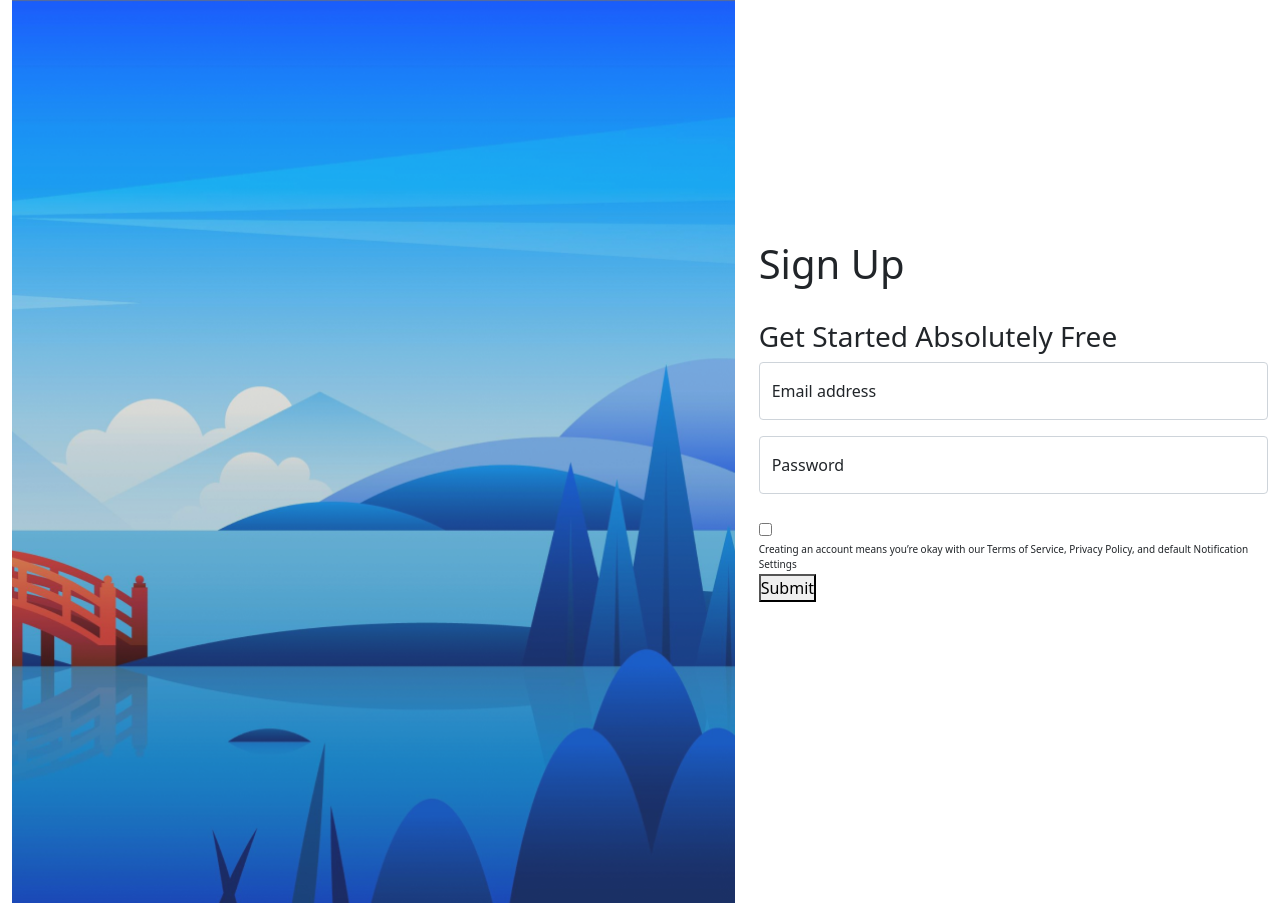
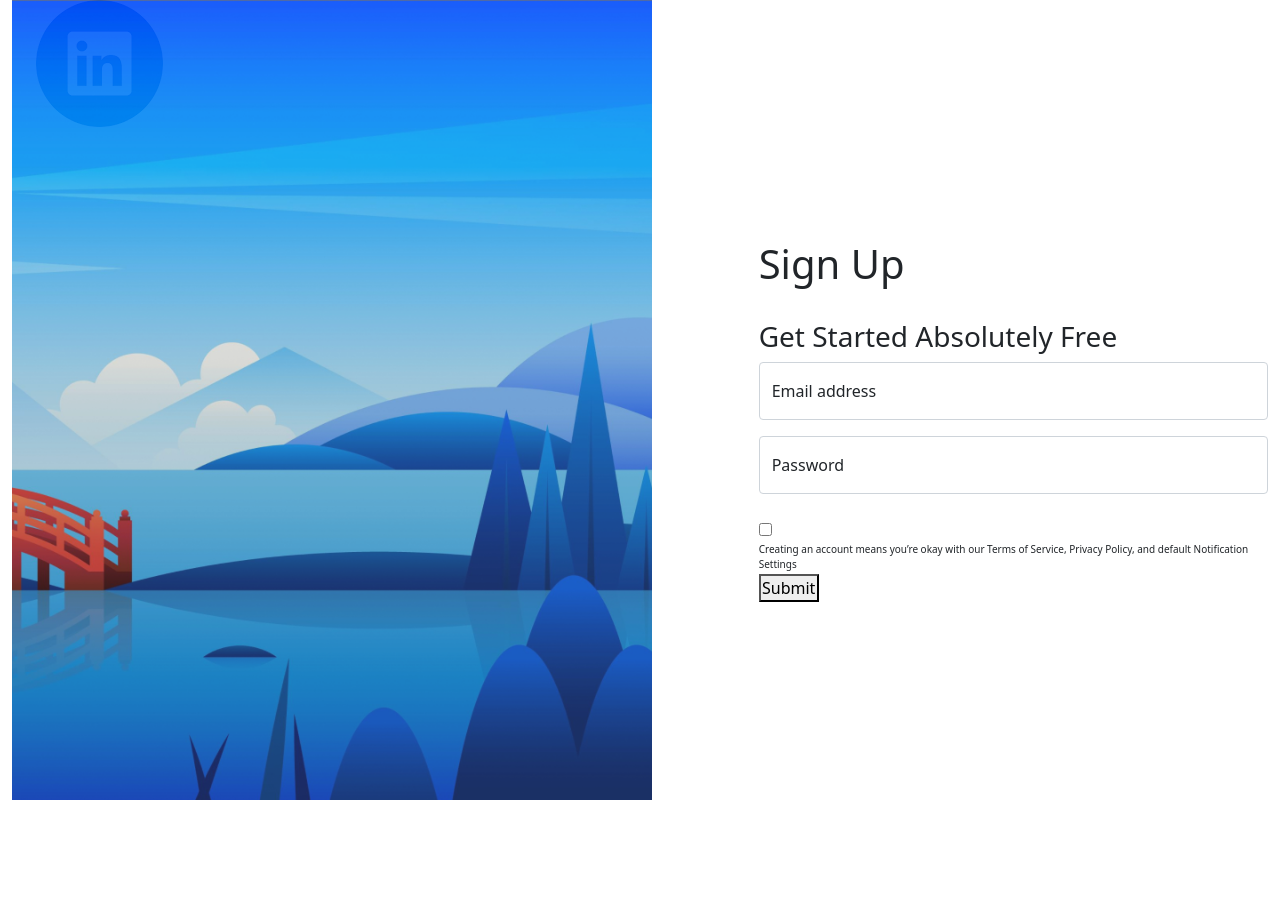
Before and after one commit to Avantika11201/Quiz-3-Avantika-023-21-0075, a plain HTML site: page src/index.html in a window 1280 px wide. After the commit the page ends 800 px from the top, so only its background shows below. Drawn offline with nearby package versions, Linux system fonts and the light colour scheme.

Commit message:
third commit

```diff
--- a/src/css/style.css
+++ b/src/css/style.css
@@ -26,6 +26,9 @@ filter: drop-shadow(0px 4px 4px rgba(0, 0, 0, 0.25)); */
     font-size: 10px;
 }
 #imgleft {
-    /* position: absolute; */
-    width: 100%;
+    position: absolute;
+    width: 50%;
 }
+button {
+    width: 60px;
+}
--- a/src/index.html
+++ b/src/index.html
@@ -16,6 +16,9 @@
 
                 <img src="img/myimg.png" alt="background img" id="imgleft">
 
+                <div class="container" id="linkedin">
+                    <img src="img/linkedIn.png" alt="Icon">
+                </div>
             </div>
             <div class="col-sm-12 col-lg-5 col-md-6 signupPage">
                <div id="signup">
@@ -42,8 +45,7 @@
                 <label for="check" id="checkboxwrite">Creating an account means you’re okay with our Terms of Service, Privacy Policy, and default Notification Settings
                 </label>
                 <br>
-                <button onclick="">Submit</button>
-
+                <button>Submit</button>
             </form>
             </div>
         </div>
```
Also changed, not shown: src/img/facebook.jpeg (added), src/img/linkedIn.png (added), src/img/twitter.png (added).
